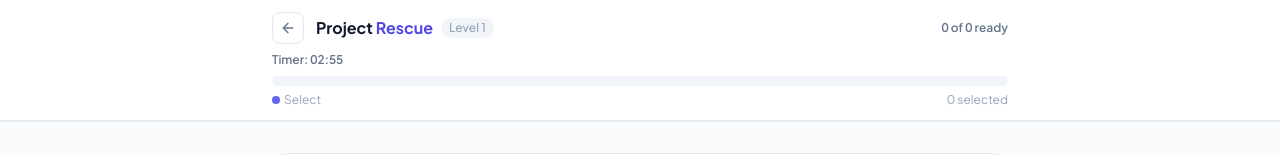
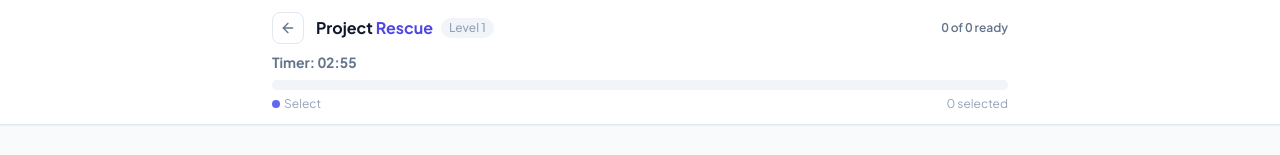
Before and after one commit to PREOWEI/project-rescue, a Next.js app: page /game-screen in a window 1280 px wide. Shown: the top 155 px of the page. Built offline with nearby package versions, Linux system fonts and the light colour scheme.

Commit message:
Gmaeplay timer bigger

```diff
--- a/src/app/game-screen/components/GameScreenClient.tsx
+++ b/src/app/game-screen/components/GameScreenClient.tsx
@@ -240,7 +240,7 @@ export default function GameScreenClient() {
           </div>
           {showTimer && (
             <div className="flex items-center justify-between mb-2">
-              <span className={`text-xs font-semibold tabular-nums ${timeLeft === 0 ? 'text-amber-600' : 'text-slate-500'}`}>
+              <span className={`text-sm font-700 tabular-nums ${timeLeft === 0 ? 'text-amber-600' : 'text-slate-500'}`} style={{ fontWeight: 700 }}>
                 {timeLeft === 0 ? "Time's up" : `Timer: ${formattedTime}`}
               </span>
               {timeLeft === 0 && (
```
